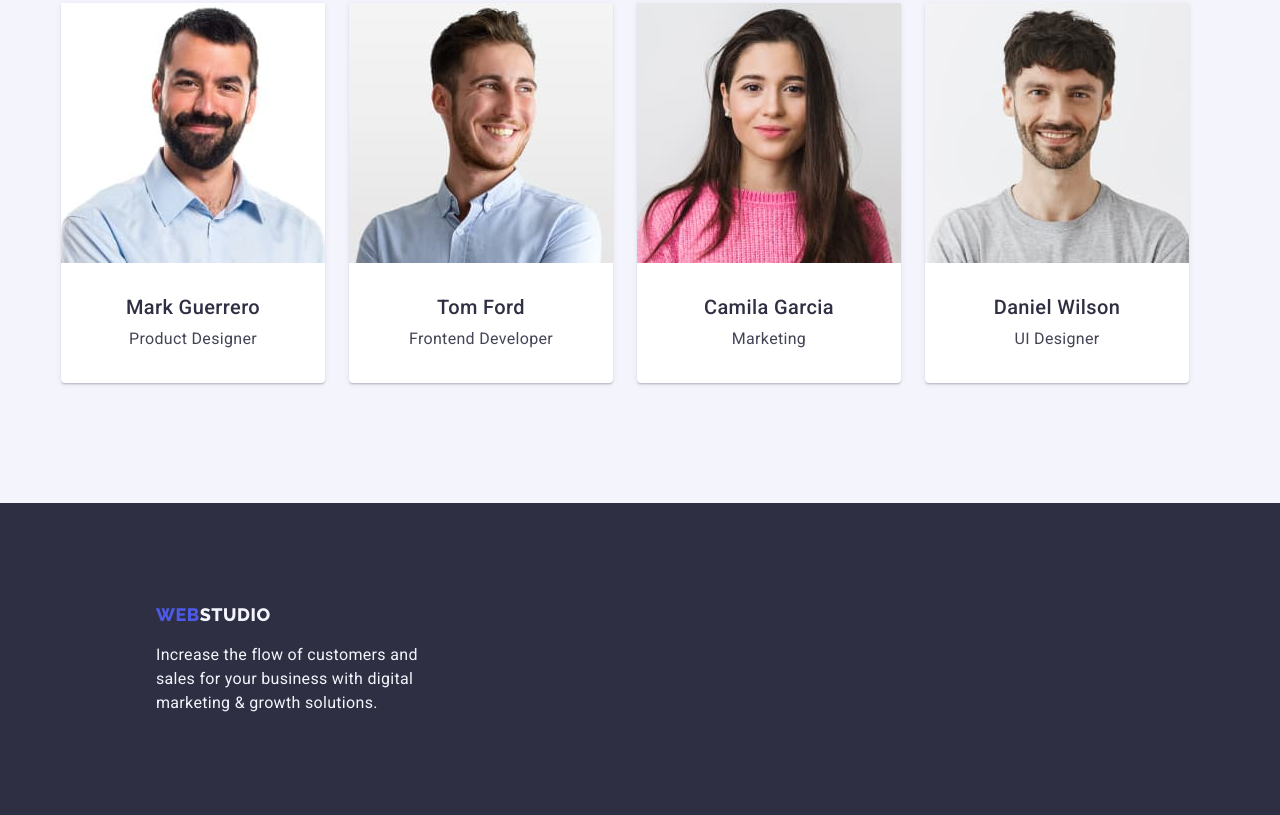
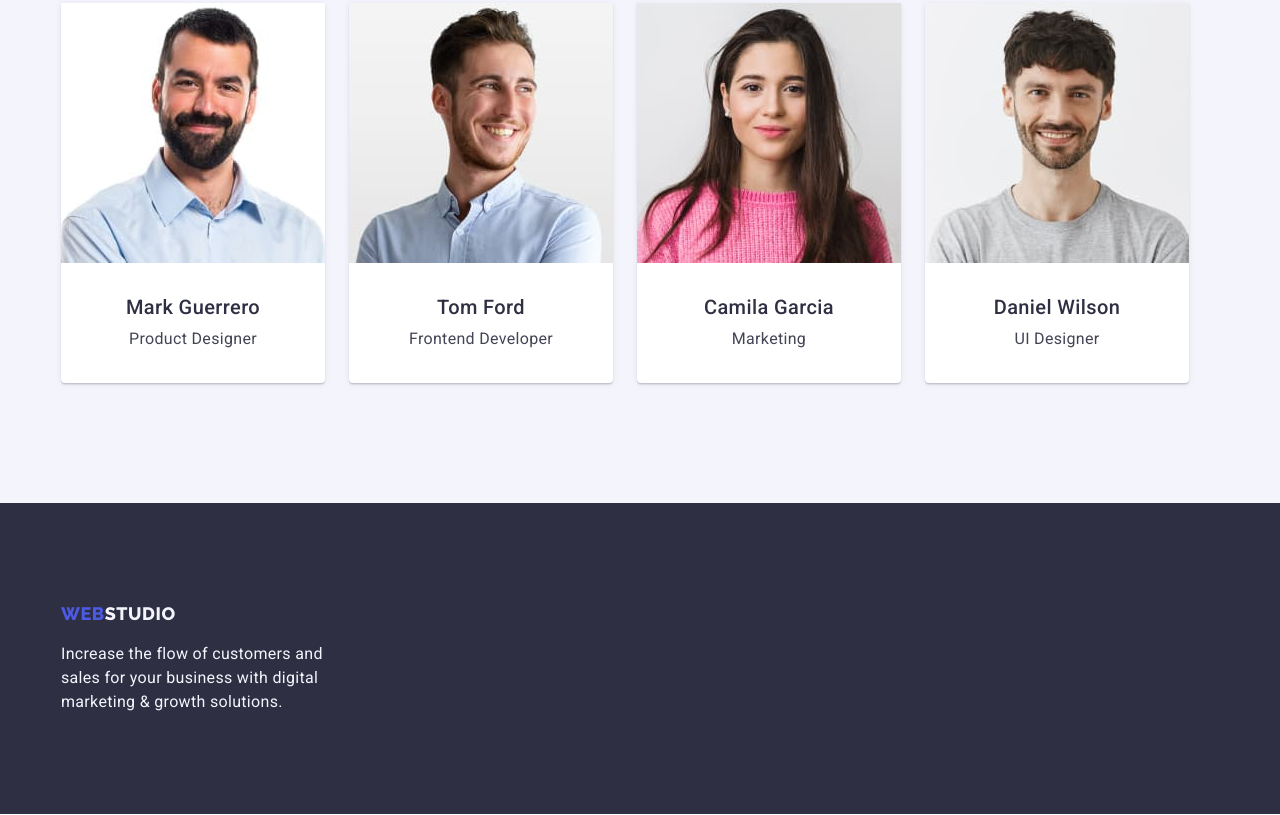
Before and after one commit to anacstasy/goit-markup-hw-03, a plain HTML site: page index.html in a window 1280 px wide. Shown: the part 1802-2617 px from the top of the page. Drawn offline with nearby package versions, Linux system fonts and the light colour scheme.

Commit message:
update-6

```diff
--- a/css/styles.css
+++ b/css/styles.css
@@ -80,7 +80,7 @@ button {
   font-size: 18px;
   line-height: 1.17;
 
-  display: flex;
+  display: inline-block;
   align-items: center;
   letter-spacing: 0.03em;
   text-transform: uppercase;
@@ -371,14 +371,9 @@ button {
 
 /* footer */
 
-.footer-container {
-  padding-top: 101.5px;
-  padding-left: 156px;
-  padding-bottom: 100px;
-}
-
 .footer-section {
   background-color: var(--main-bg-color);
+  padding: 100px 0;
 }
 
 .footer-logo {
--- a/index.html
+++ b/index.html
@@ -160,7 +160,7 @@
       </section>
     </main>
     <footer class="footer-section">
-      <div class="footer-container">
+      <div class="container">
         <a class="link logo" href="./index.html">Web<span class="footer-logo">Studio</span></a>
         <p class="footer-description">
           Increase the flow of customers and sales for your business with digital marketing & growth
```
